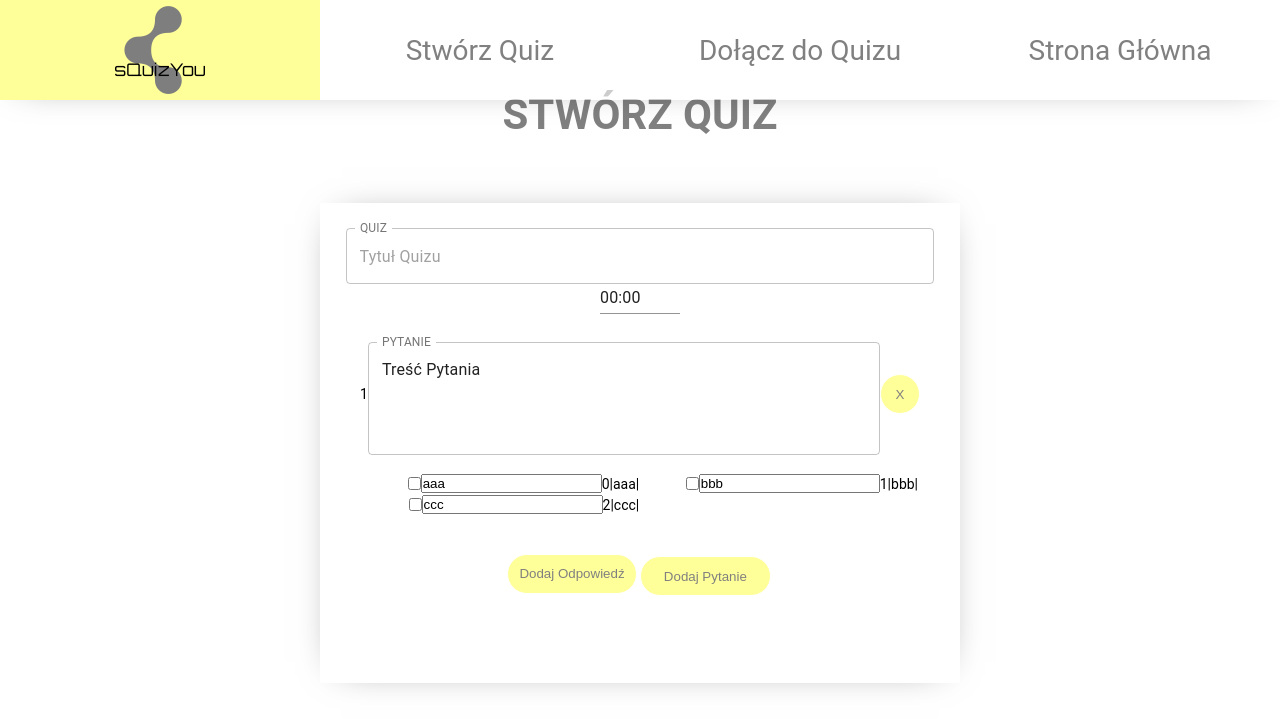
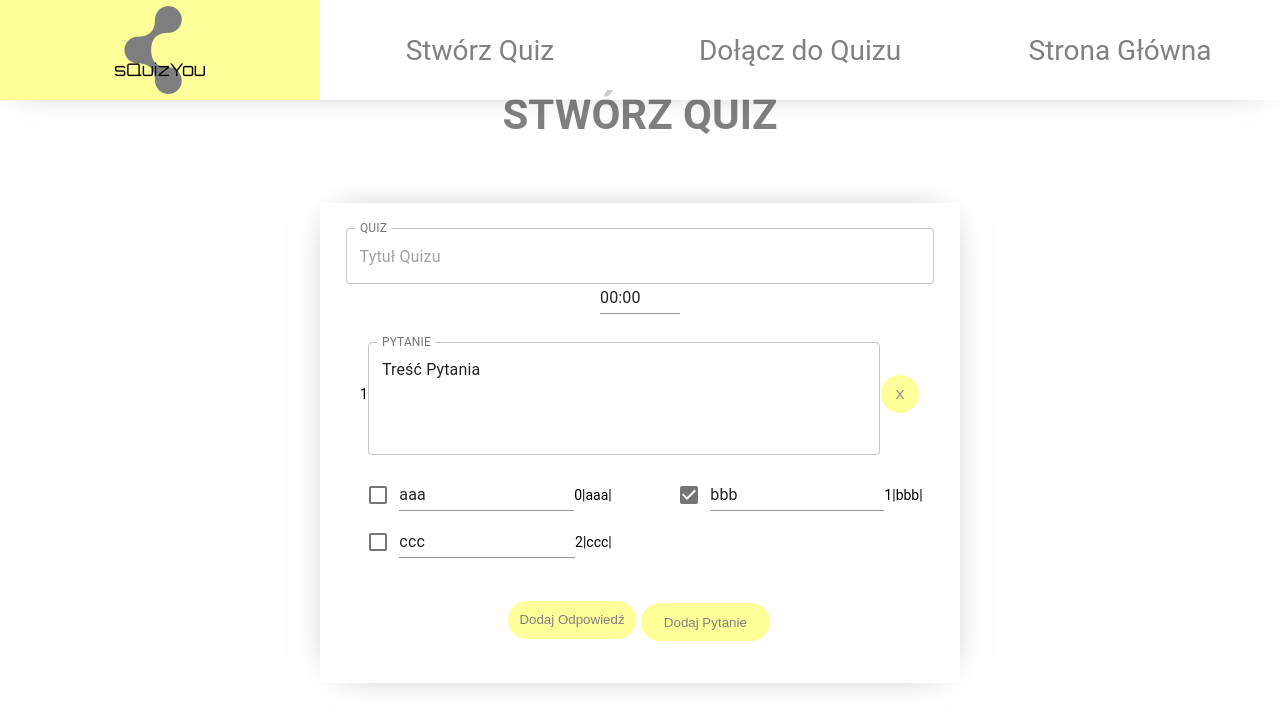
Before and after one commit to infoshareacademy/jfdd12-ubuntuwnicy-app, a React (Create React App) app: page /quiz-gen-wrapper in a window 1280 px wide. Shown: the top 728 px of the page. Built offline with nearby package versions, Linux system fonts and the light colour scheme.

Commit message:
fixing checkbox so it would update answers object

```diff
--- a/src/components/quizGenerator/AnswerInput.js
+++ b/src/components/quizGenerator/AnswerInput.js
@@ -10,20 +10,34 @@ export default function AnswerInput(props) {
         props.onAnswerChange(e.target.value, answerId)
     }
 
+    function onCheckboxChange(e) {
+
+        props.onCheckboxChange(e.currentTarget.checked, answerId)
+
+    }
+
     return (
         <div className="answerInputsStyles">|{answer}|
             <p className='answerID'>{props.answerId}</p>
-            <input
+            <TextField
                 className="answerInput"
                 value={answer}
                 placeholder='Wprowadź odpowiedź'
                 onChange={onChange}
-            ></input>
-            <input type='checkbox' className='isAnswerCorrect'
-                checked={isCorrect} inputProps={{
-                    'aria-label': 'checkbox with default color',
-           }}
-            ></input>
+            ></TextField>
+            <label>
+                <Checkbox
+                    className="isAnswerCorrect"
+                    color="default"
+                    checked={isCorrect}
+                    onChange={onCheckboxChange}
+
+                    inputProps={{
+                        'aria-label': 'checkbox with default color',
+                    }}
+
+                />
+            </label>
         </div>
     )
 }
--- a/src/components/quizGenerator/AnswersList.js
+++ b/src/components/quizGenerator/AnswersList.js
@@ -3,7 +3,7 @@ import AnswerInput from './AnswerInput'
 
 export let answersArr = [
     { answer: 'aaa', isCorrect: false },
-    { answer: 'bbb', isCorrect: false },
+    { answer: 'bbb', isCorrect: true },
     { answer: 'ccc', isCorrect: false },
 
 ]
@@ -11,6 +11,7 @@ export let answersArr = [
 export default function AnswersList() {
 
     const [answers, setAnswers] = useState(answersArr);
+
 
     console.log(answers)
 
@@ -25,17 +26,32 @@ export default function AnswersList() {
         }))
     }
 
+    function onCheckboxChange(state, answerId) {
+        setAnswers(answers.map((answer, index) => {
+            if (index === answerId) {
+
+                return { ...answer, isCorrect: state }
+            } else {
+                console.log(answers)
+                return answer
+
+            }
+        }))
+    }
+
+
     return (
         <div className="quizAnswerInputs">
 
             {answers.map((answer, index) => {
                 return <AnswerInput
                     answerId={index}
-                    checked={answer.isCorrect}
+
                     answer={answer.answer}
                     onAnswerChange={onAnswerChange}
                     isCorrect={answer.isCorrect}
 
+                    onCheckboxChange={onCheckboxChange}
                 ></AnswerInput>
             })}
 
```
